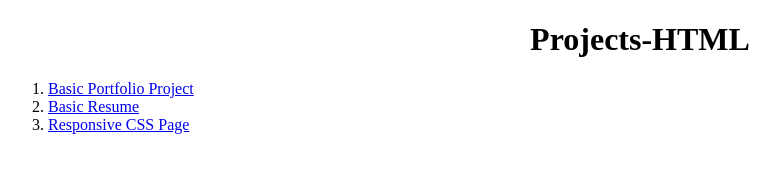
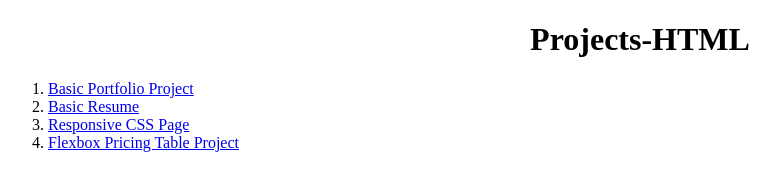
Before and after one commit to erenxcolakx/HTML-CSS-JS-Projects, a plain HTML site: page index.html in a window 1280 px wide. Shown: the whole page, without its empty margins (0-780 px from the left). Drawn offline with Linux system fonts and the light colour scheme.

Commit message:
Update index.html

```diff
--- a/index.html
+++ b/index.html
@@ -11,6 +11,7 @@
         <li> <a href="BasicPortfolioHTML/index.html"> Basic Portfolio Project</li>
         <li> <a href="MyResumeHTML/index.html"> Basic Resume</li>
         <li> <a href="WebDesignAgency_ResponsiveCSSProject/index.html"> Responsive CSS Page</li>
+        <li> <a href="Flexbox_Pricing_Table_Project/index.html"> Flexbox Pricing Table Project</li>
     </ol>
 </body>
 </html>
```
